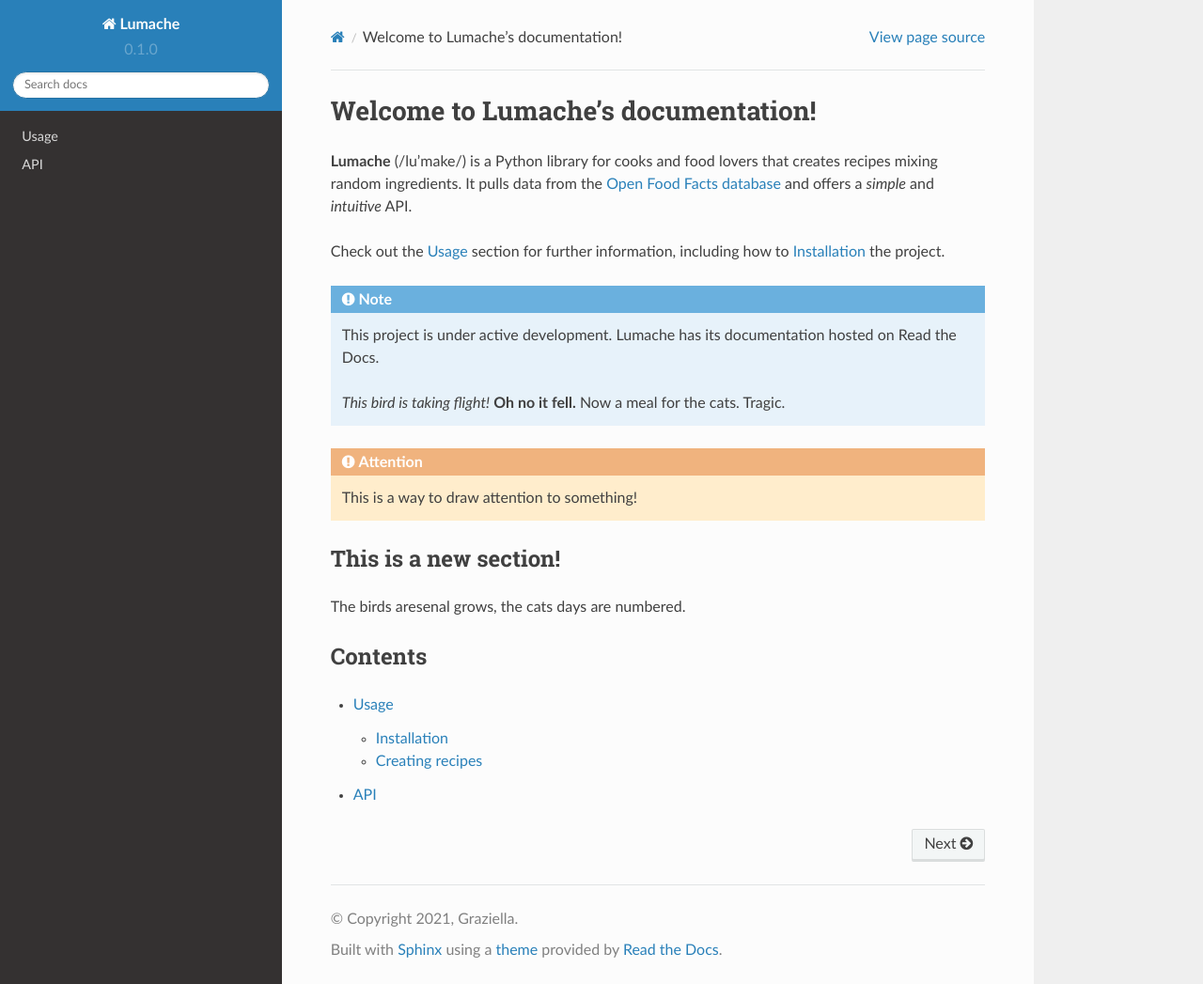
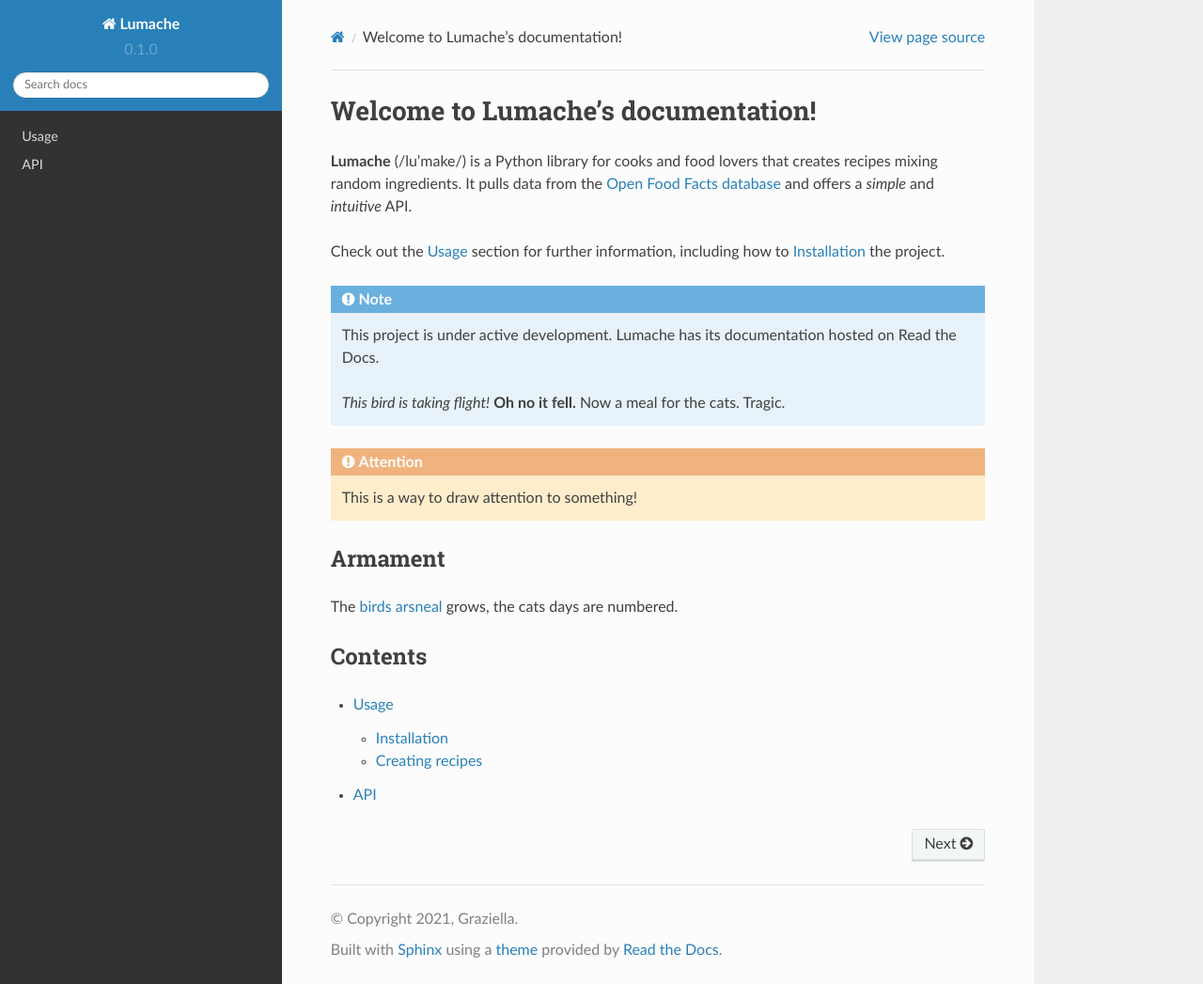
Before and after one commit to NRees-Anaconda/bird-knight, a Sphinx documentation site: the page built from docs/source/index.rst, in a window 1280 px wide and 1047 px high. Shown: the whole window at 94% size. Built offline with Sphinx 7.4.7 and the Read the Docs theme 2.0.0, drawn with Linux system fonts in a browser that asks for light colours.

Commit message:
added link to the arsenal

```diff
--- a/docs/source/index.rst
+++ b/docs/source/index.rst
@@ -19,9 +19,9 @@
 .. attention::
    This is a way to draw attention to something!
 
-This is a new section!
-----------------------
-The birds aresenal grows, the cats days are numbered.
+Armament
+--------
+The :doc:`birds arsneal <bird-arsenal>` grows, the cats days are numbered.
 
 Contents
 --------
```
